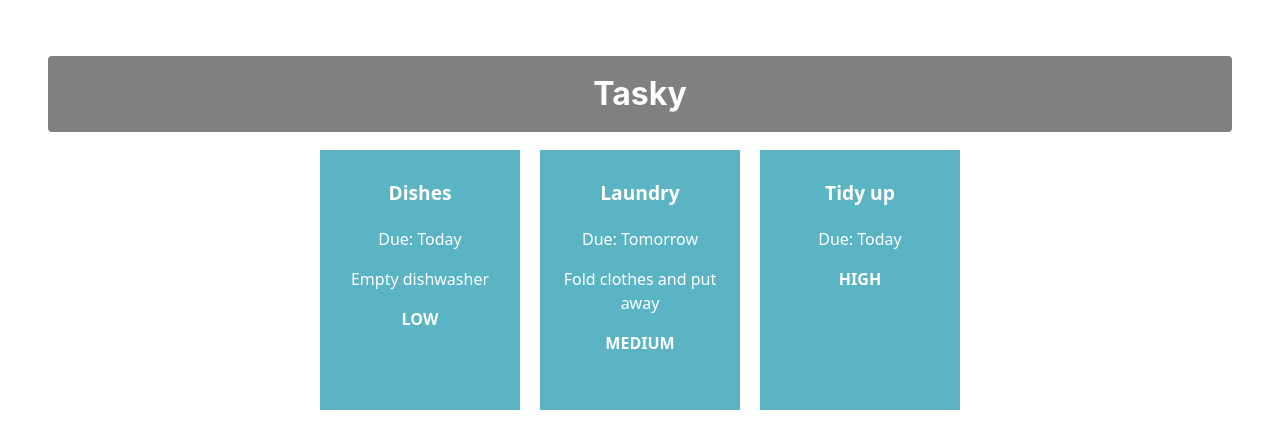
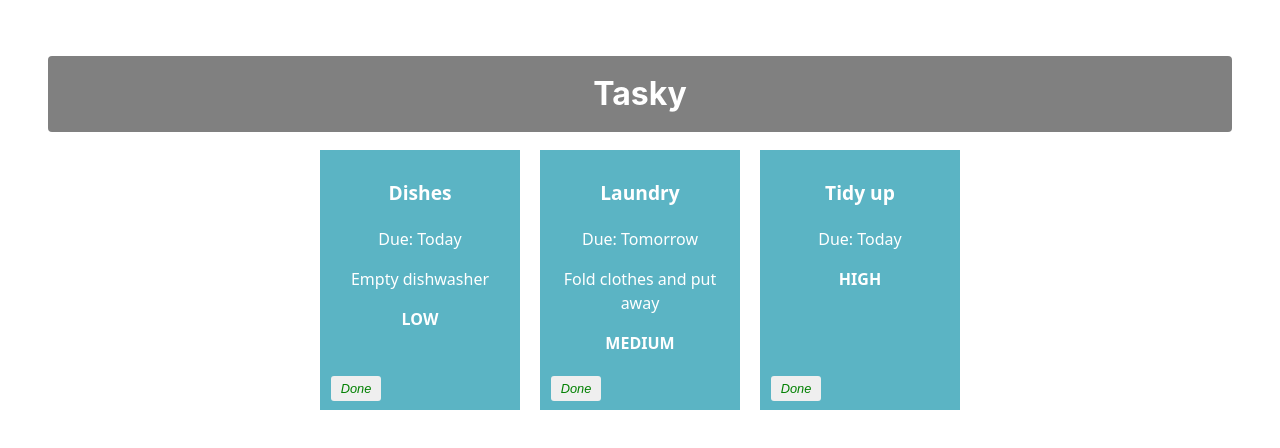
Before and after one commit to PaulsGitH/react-basics-labs, a React (Vite) app in the folder tasky/: page / in a window 1280 px wide. Shown: the top 448 px of the page. Built offline with nearby package versions, Linux system fonts and the light colour scheme.

Commit message:
Mark task as done (retained priority/description)

```diff
--- a/tasky/src/App.css
+++ b/tasky/src/App.css
@@ -50,3 +50,20 @@
   font-weight: bold;
   text-transform: uppercase;
 }
+
+button {
+  border: none;
+  border-radius: 3px;
+  font-style: italic;
+  font-size: 0.8em;
+  margin: 4px 6px;
+  width: 50px;
+  height: 25px;
+}
+
+.doneButton {
+  position: absolute;
+  bottom: 5px;
+  left: 5px;
+  color: green;
+}
--- a/tasky/src/App.jsx
+++ b/tasky/src/App.jsx
@@ -7,29 +7,36 @@
 
   const [taskState, setTaskState] = useState({
     tasks: [
-      { id: 1, title: "Dishes", description: "Empty dishwasher", deadline: "Today", priority: "Low" },
-      { id: 2, title: "Laundry", description: "Fold clothes and put away", deadline: "Tomorrow", priority: "Medium" },
-      { id: 3, title: "Tidy up", deadline: "Today", priority: "High" }
+      { id: 1, title: "Dishes", description: "Empty dishwasher", deadline: "Today", priority: "Low", done: false },
+      { id: 2, title: "Laundry", description: "Fold clothes and put away", deadline: "Tomorrow", priority: "Medium", done: false },
+      { id: 3, title: "Tidy up", deadline: "Today", priority: "High", done: false }
     ]
   });
+
+  const doneHandler = (taskIndex) => {
+    const tasks = [...taskState.tasks];
+    tasks[taskIndex].done = !tasks[taskIndex].done;
+    setTaskState({ tasks });
+    // console.log(`${taskIndex} ${tasks[taskIndex].done}`); // optional
+  };
+
 
 
 
   return (
     <div className="container">
       <h1>Tasky</h1>
-      {taskState.tasks.map((task) => (
+      {taskState.tasks.map((task, index) => (
         <Task
           key={task.id}
           title={task.title}
           description={task.description}
           deadline={task.deadline}
-          priority={task.priority}
+          priority={task.priority}     // retained if you have it
+          done={task.done}
+          markDone={() => doneHandler(index)}
         />
       ))}
-
-
-
     </div>
   );
 }
--- a/tasky/src/components/Task.jsx
+++ b/tasky/src/components/Task.jsx
@@ -2,11 +2,12 @@
 
 const Task = (props) => {
   return (
-    <div className="card">
+      <div className="card" style={{backgroundColor: props.done ? 'lightgrey' : '#5bb4c4'}}>
       <p className="title">{props.title}</p>
       <p>Due: {props.deadline}</p>
       <p>{props.description}</p>
       <p className="priority">{props.priority}</p>
+      <button onClick={props.markDone} className="doneButton">Done</button>
     </div>
   );
 }
```
